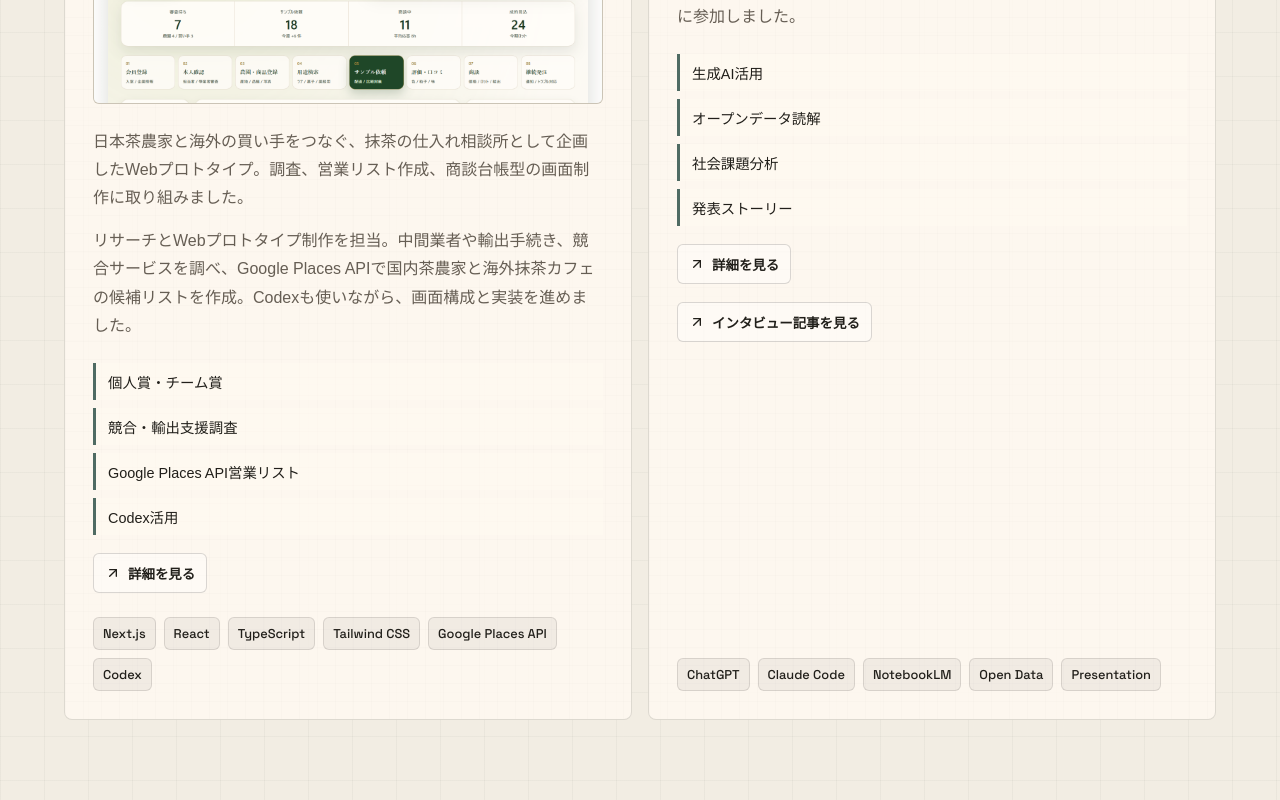
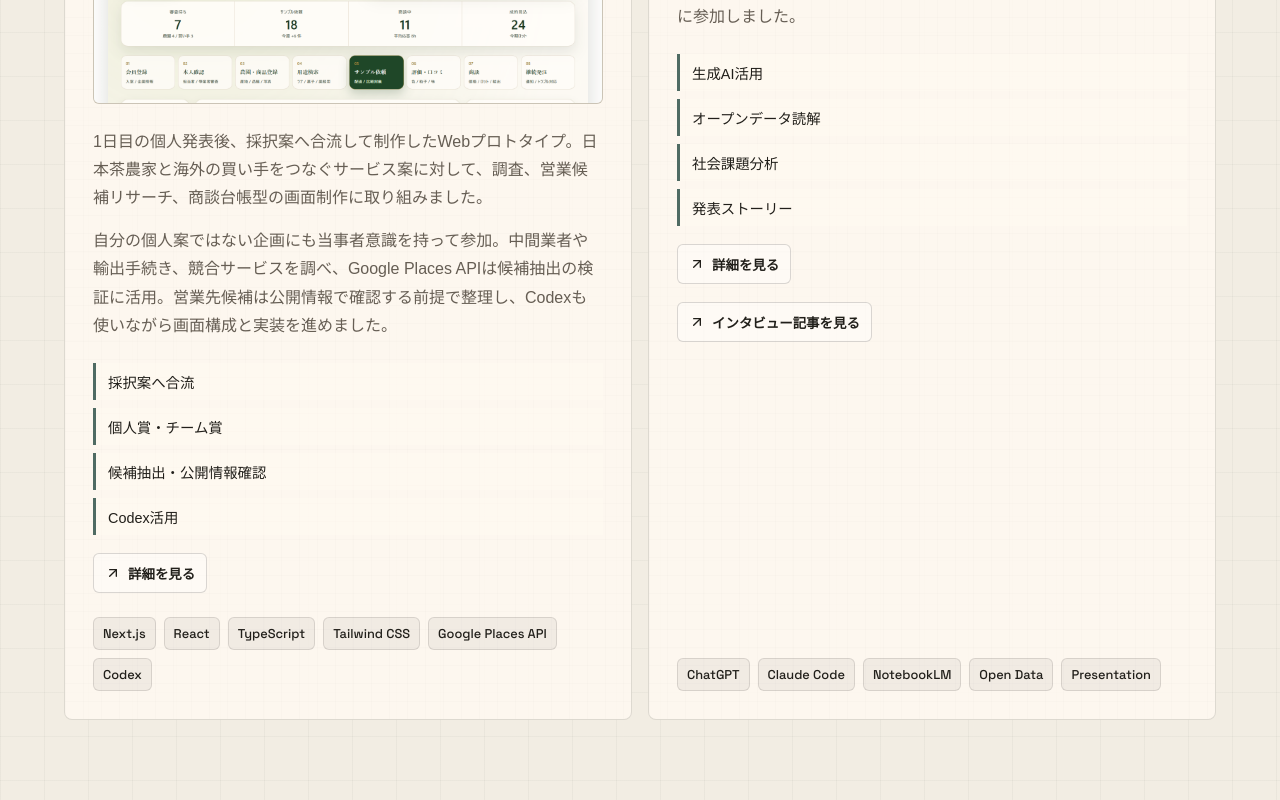
Before and after one commit to indo40722/portfolio, a React (Vite) app: page / in a window 1280 px wide. Shown: the part 2300-3100 px from the top of the page. Built offline with nearby package versions, Linux system fonts and the light colour scheme; a web font is replaced by a local one.

Commit message:
Tea Bridge個人賞の背景を追記

```diff
--- a/src/content/portfolio.ts
+++ b/src/content/portfolio.ts
@@ -270,10 +270,10 @@ export const featuredProjects: Project[] = [
     title: 'Tea Bridge / T3',
     eyebrow: 'テラッカソン10th 個人賞・チーム賞',
     summary:
-      '日本茶農家と海外の買い手をつなぐ、抹茶の仕入れ相談所として企画したWebプロトタイプ。調査、営業リスト作成、商談台帳型の画面制作に取り組みました。',
+      '1日目の個人発表後、採択案へ合流して制作したWebプロトタイプ。日本茶農家と海外の買い手をつなぐサービス案に対して、調査、営業候補リサーチ、商談台帳型の画面制作に取り組みました。',
     role:
-      'リサーチとWebプロトタイプ制作を担当。中間業者や輸出手続き、競合サービスを調べ、Google Places APIで国内茶農家と海外抹茶カフェの候補リストを作成。Codexも使いながら、画面構成と実装を進めました。',
-    evidence: ['個人賞・チーム賞', '競合・輸出支援調査', 'Google Places API営業リスト', 'Codex活用'],
+      '自分の個人案ではない企画にも当事者意識を持って参加。中間業者や輸出手続き、競合サービスを調べ、Google Places APIは候補抽出の検証に活用。営業先候補は公開情報で確認する前提で整理し、Codexも使いながら画面構成と実装を進めました。',
+    evidence: ['採択案へ合流', '個人賞・チーム賞', '候補抽出・公開情報確認', 'Codex活用'],
     stack: ['Next.js', 'React', 'TypeScript', 'Tailwind CSS', 'Google Places API', 'Codex'],
     image: {
       src: t3OperationsImage,
@@ -294,14 +294,21 @@ export const featuredProjects: Project[] = [
     ],
     detail: {
       lead:
-        '日本茶農家と海外のカフェ・食品ブランドをつなぐ、抹茶の仕入れ相談所として制作したWebプロトタイプです。単なる通販ではなく、試飲、品質評価、輸出書類、サンプル依頼、商談までを同じ画面で進められる形を目指しました。',
+        '1日目の個人発表後、テーマ内で採択されたTea Bridge案へ合流して制作したWebプロトタイプです。日本茶農家と海外のカフェ・食品ブランドをつなぐ仕入れ相談所として、試飲、品質評価、輸出書類、サンプル依頼、商談までを同じ画面で進められる形を目指しました。',
       facts: [
         { label: '結果', value: 'テラッカソン10th 個人賞・チーム賞' },
         { label: '期間', value: '2026年4月-5月' },
-        { label: '担当', value: '調査・リスト作成・Webプロトタイプ' },
+        { label: '担当', value: '調査・候補整理・Webプロトタイプ' },
+        { label: '参加経緯', value: '個人発表後、採択案へ合流' },
         { label: '対象', value: '日本茶農家と海外の買い手' },
       ],
       sections: [
+        {
+          eyebrow: 'Background',
+          title: '採択案に合流して当事者として進める',
+          body:
+            '1日目は各自が発表し、2日目以降はテーマごとに選ばれた案へ合流して制作しました。Tea Bridgeは自分の個人案ではありませんでしたが、合流後は自分ごととして調査と画面制作に入りました。その姿勢も評価され、個人賞を受賞しました。',
+        },
         {
           eyebrow: 'Overview',
           title: '通販ではなく、商談前に整える場を作る',
@@ -317,10 +324,10 @@ export const featuredProjects: Project[] = [
         },
         {
           eyebrow: 'Data',
-          title: '営業先候補をリスト化する',
+          title: '営業先候補を洗い出す',
           body:
-            'Google Places APIを使い、宇治市、宇治田原町、和束町周辺の茶農家や、カナダの日本茶・抹茶カフェ候補を収集しました。営業前に確認できるよう、Webサイト、住所、連絡先の有無を整理しています。',
-          points: ['国内茶農家候補の収集', '海外抹茶カフェ候補の収集', 'Webサイト・連絡先の整理', '営業リスト化'],
+            'Google Places APIは候補抽出の検証に使い、宇治市、宇治田原町、和束町周辺の茶農家や、カナダの日本茶・抹茶カフェを探す起点にしました。営業先として扱う情報は公式サイトなどの公開情報で再確認する前提で、Webサイトや連絡先の有無を整理しています。',
+          points: ['国内茶農家候補の抽出', '海外抹茶カフェ候補の抽出', '公開情報での確認観点整理', '営業候補リサーチ'],
         },
         {
           eyebrow: 'Prototype',
@@ -340,7 +347,7 @@ export const featuredProjects: Project[] = [
           eyebrow: 'Result',
           title: '発表内容を動く形で伝える',
           body:
-            'チームで考えたサービス案を、調査資料とWebプロトタイプの両方で伝えられる状態にしました。テラッカソン10thのkakeruXテーマで、個人賞とチーム賞を受賞しています。',
+            '合流したチーム案を、調査資料とWebプロトタイプの両方で伝えられる状態にしました。テラッカソン10thのkakeruXテーマで、チーム賞を受賞。個人賞では、自分の案ではないプロジェクトにも当事者意識を持って本気で取り組んだ姿勢を評価されました。',
         },
       ],
     },
@@ -407,7 +414,7 @@ export const awardItems: AwardItem[] = [
     contest: 'テラッカソン10th / kakeruXテーマ',
     prize: '個人賞',
     project: 'Tea Bridge',
-    note: 'チームの発表内容を伝えるWebサイトを制作。システム担当として、画面構成と実装を担いました。',
+    note: '個人発表後に採択案へ合流。自分の個人案ではない企画にも当事者意識を持って取り組んだ姿勢を評価されました。',
   },
   {
     date: '2026.05.30-31',
```
Also changed, not shown: public/profile.md (+5 -4 lines), public/llms.txt, 1 other file (tests, documents, lock files or other folders).
